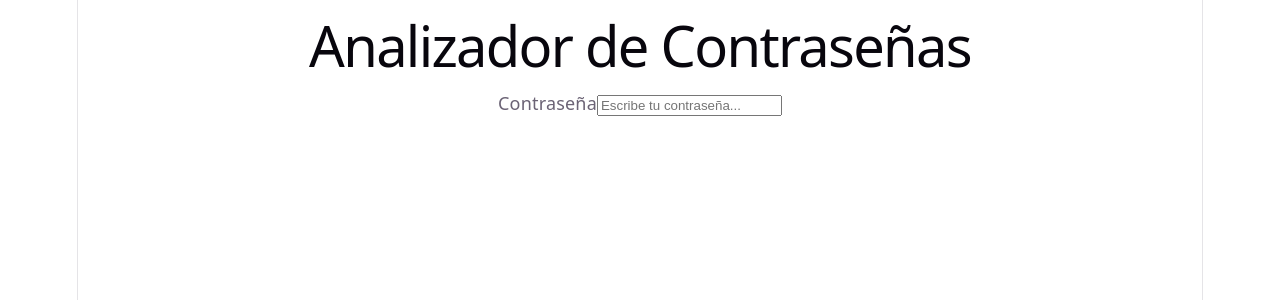
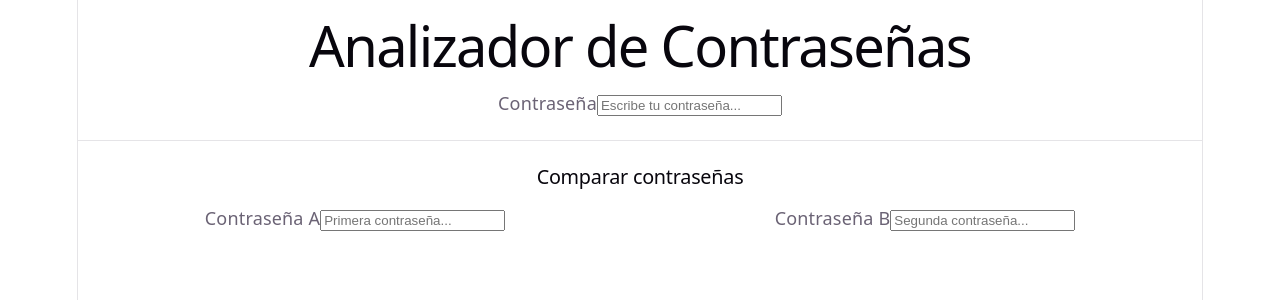
Before and after one commit to mcamprobinfranco/Password-Security-Analyzer, a React app in the folder frontend/: page / in a window 1280 px wide. Shown: the top 300 px of the page. Built offline with nearby package versions, Linux system fonts and the light colour scheme; the HTML template or start-up script is replaced by a standard one.

Commit message:
feat: integra el comparador de contraseñas en App

```diff
--- a/frontend/src/App.jsx
+++ b/frontend/src/App.jsx
@@ -3,6 +3,7 @@ import { useDebouncedCallback } from 'use-debounce';
 import PasswordInput from './components/PasswordInput';
 import StrengthBar from './components/StrengthBar';
 import SuggestionsList from './components/SuggestionsList';
+import PasswordComparison from './components/PasswordComparison';
 import { analyzePassword } from './services/passwordApi';
 import './App.css';
 
@@ -38,9 +39,12 @@ function App() {
     <div className="app">
       <h1>Analizador de Contraseñas</h1>
 
+      <div className="card">
+        <div className="password-field">
           <PasswordInput onAnalyze={handleAnalyze} />
+        </div>
 
-      {loading && <p>Analizando...</p>}
+        {loading && <p className="status-text">Analizando...</p>}
         {error && <p className="error">{error}</p>}
 
         {analysis && (
@@ -49,6 +53,9 @@ function App() {
             <SuggestionsList suggestions={analysis.suggestions} />
           </>
         )}
+
+        <PasswordComparison />
+      </div>
     </div>
   );
 }
```
Lines whose indentation alone changed are shown as unchanged.
